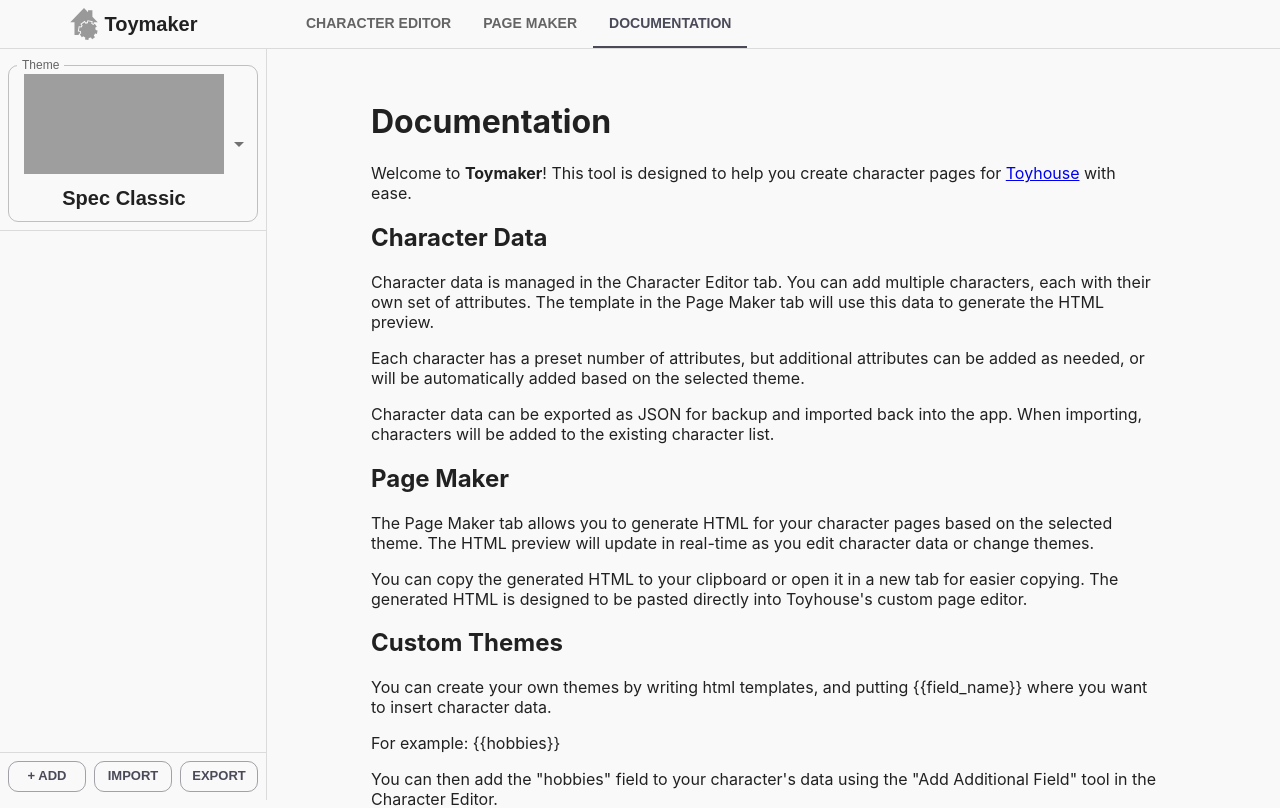
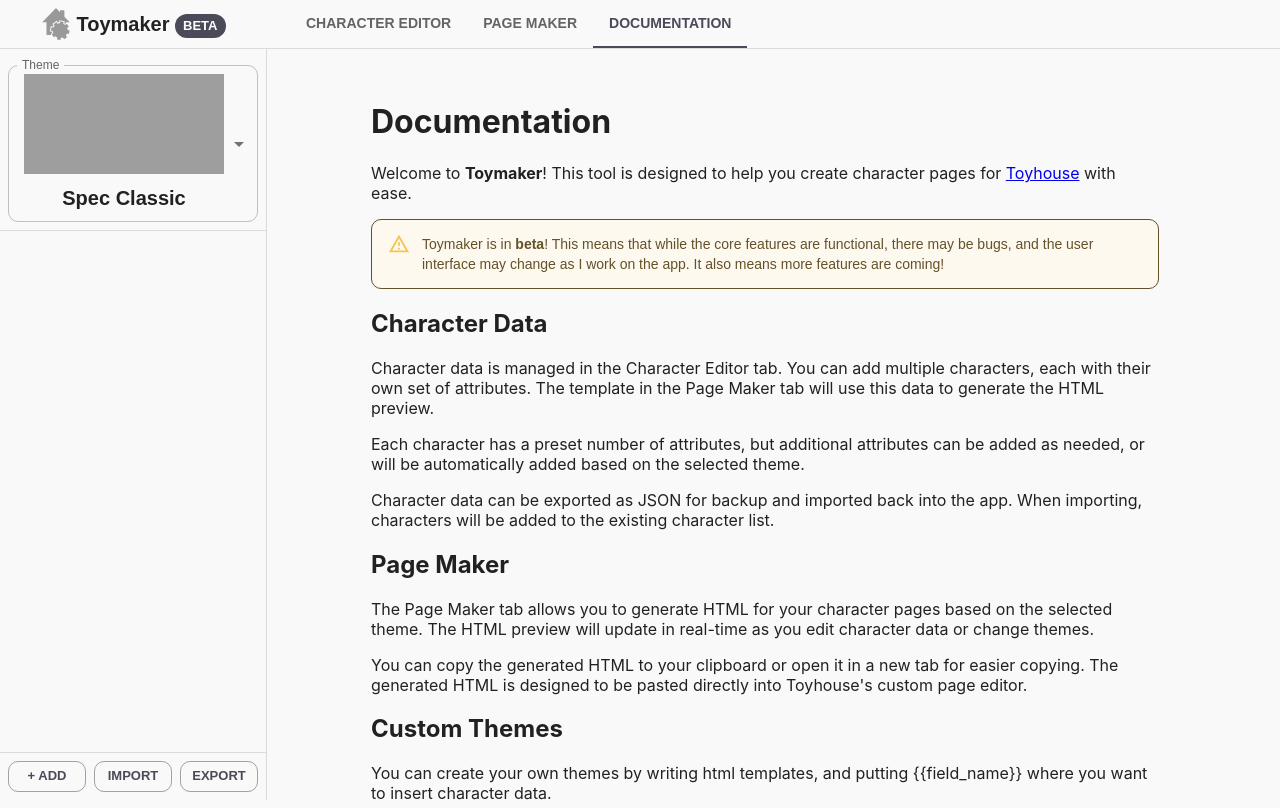
Before and after one commit to spectrology/toyhouse-maker, a React (Create React App) app: page / in a window 1280 px wide. Shown: the top 808 px of the page. Built offline with nearby package versions, Linux system fonts and the light colour scheme; grey boxes are pictures that could not be loaded; some icons are missing.

Commit message:
feat: Beta tag

```diff
--- a/src/layout/Sidebar.tsx
+++ b/src/layout/Sidebar.tsx
@@ -14,12 +14,13 @@
     InputLabel,
     Select,
     MenuItem,
+    Badge,
+    Chip,
 } from "@mui/material";
 import { useCharacterContext } from "../contexts/CharacterContext";
 import { Character } from "../types/character";
 import { useLayoutContext } from "../contexts/LayoutContext";
 import { LAYOUTS } from "../layouts/layouts";
-import { useSettingsContext } from "../contexts/SettingsContext";
 
 function makeId() {
     return `${Date.now().toString(36)}-${Math.random().toString(36).slice(2, 9)}`;
@@ -93,7 +94,7 @@
                     <img src={`${process.env.PUBLIC_URL}/assets/toymaker_logo.svg`} alt="logo_img" width="100%" height="100%" />
                 </Box>
                 <Typography variant="h6">
-                    Toymaker
+                    Toymaker <Chip color="primary" size="small" label="BETA" />
                 </Typography>
             </Box>
             {/* Theme Selector: */}
--- a/src/pages/Documentation.tsx
+++ b/src/pages/Documentation.tsx
@@ -11,7 +11,9 @@
             <Box textAlign="left" p={4}>
                 <h1>Documentation</h1>
                 <p>Welcome to <b>Toymaker</b>! This tool is designed to help you create character pages for <a href="http://toyhou.se">Toyhouse</a> with ease.</p>
-
+                <Alert severity="warning" sx={{ border: 1, borderColor: "warning" }}>
+                    Toymaker is in <b>beta</b>! This means that while the core features are functional, there may be bugs, and the user interface may change as I work on the app. It also means more features are coming!
+                </Alert>
                 <h2>Character Data</h2>
                 <p>Character data is managed in the Character Editor tab. You can add multiple characters, each with their own set of attributes. The template in the Page Maker tab will use this data to generate the HTML preview.</p>
                 <p>Each character has a preset number of attributes, but additional attributes can be added as needed, or will be automatically added based on the selected theme.</p>
```
